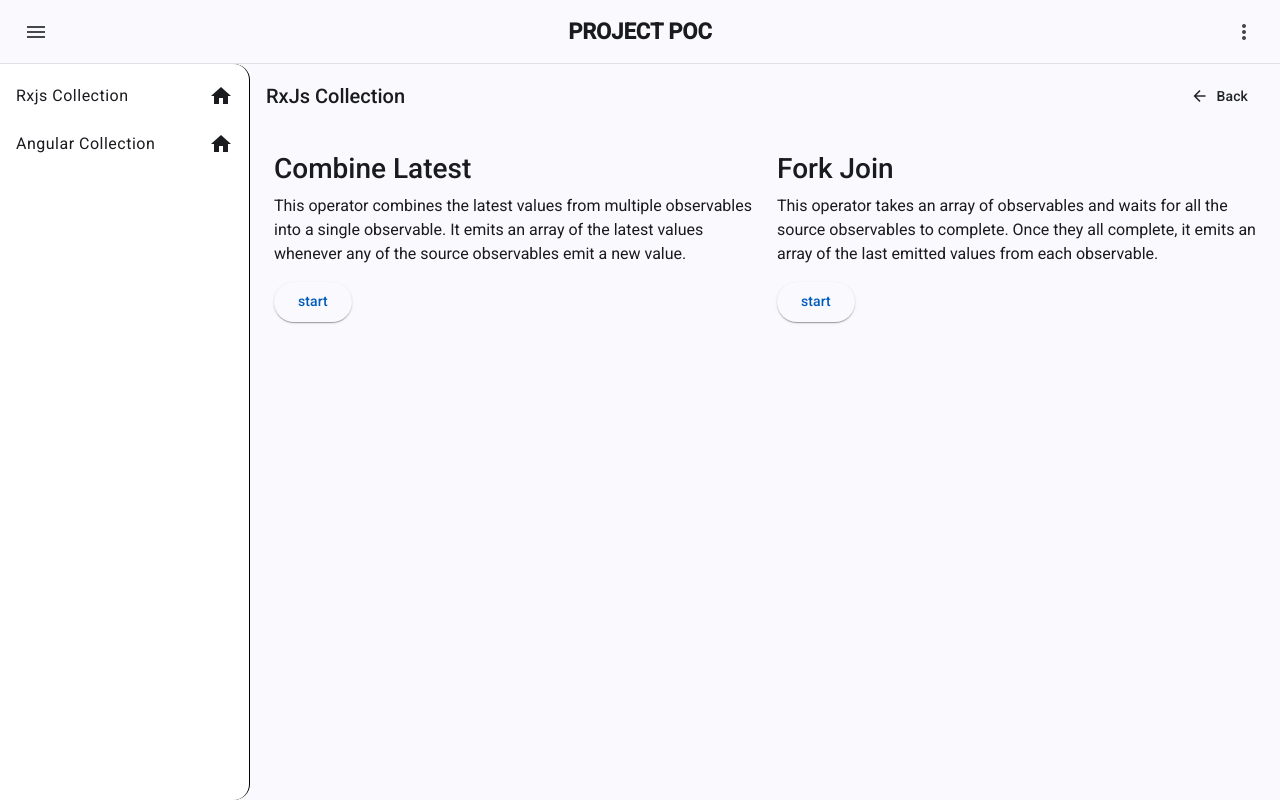
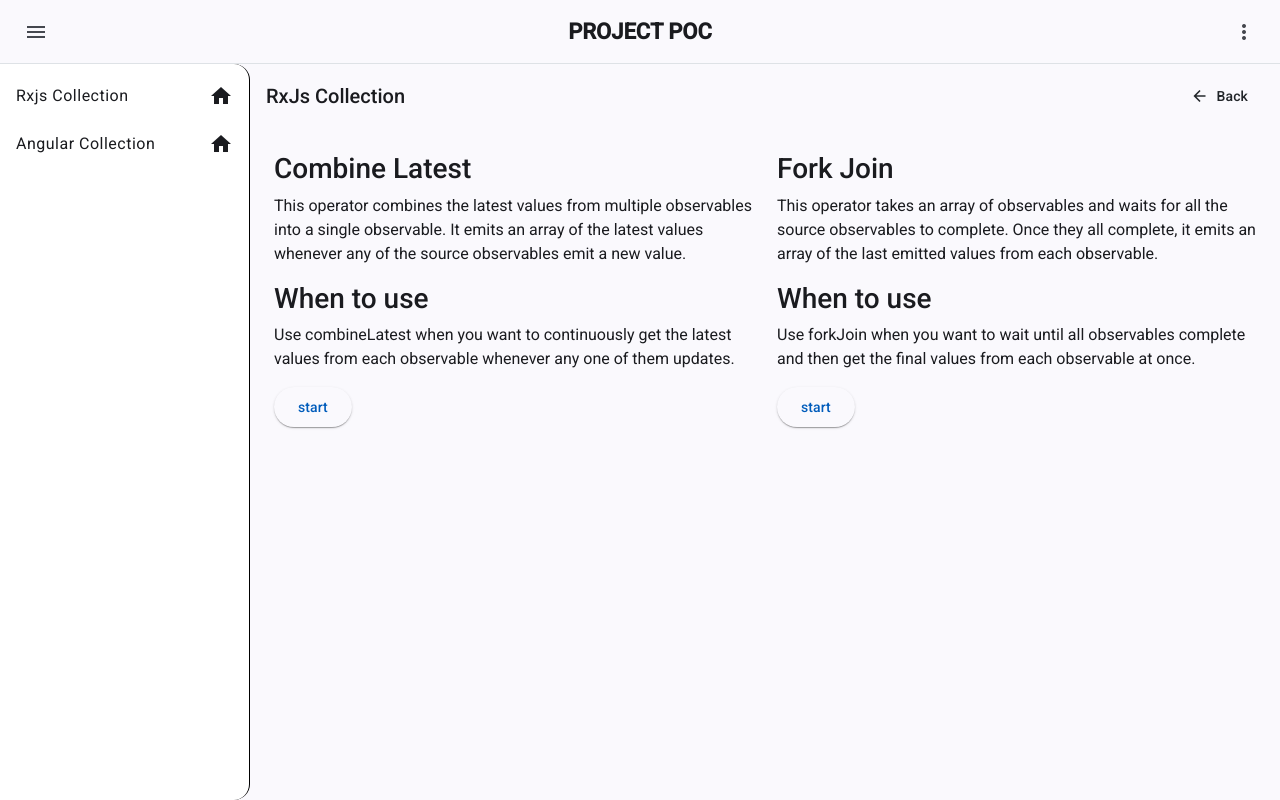
Before and after one commit to sandeep-falcon/project-poc, an Angular app: page /clfj in a window 1280 px wide. Built offline with nearby package versions, Linux system fonts and the light colour scheme.

Commit message:
UPDATE: Combine Latest and Fork Join

```diff
--- a/src/app/components/rxjs-collection/combine-latest-and-fork-join/combine-latest-and-fork-join.component.html
+++ b/src/app/components/rxjs-collection/combine-latest-and-fork-join/combine-latest-and-fork-join.component.html
@@ -4,10 +4,15 @@
             <h3>Combine Latest</h3>
             <p>This operator combines the latest values from multiple observables into a single observable. It emits an
                 array of the latest values whenever any of the source observables emit a new value.</p>
-            <button mat-raised-button (click)="getCombineLatest()">start</button>
         </div>
+        <div class="">
+            <h3>When to use</h3>
+            <p>Use combineLatest when you want to continuously get the latest values from each observable
+                whenever any one of them updates.</p>
+        </div>
+        <button mat-raised-button (click)="getCombineLatest()">start</button>
         <ul>
-            @for(item of combineLatestData; track $index){
+            @for(item of combineLatestData(); track $index){
             <li>{{item}}</li>
             }
         </ul>
@@ -18,10 +23,15 @@
             <h3>Fork Join</h3>
             <p>This operator takes an array of observables and waits for all the source observables to complete. Once
                 they all complete, it emits an array of the last emitted values from each observable.</p>
-            <button mat-raised-button (click)="getForkJoin()">start</button>
         </div>
+        <div class="">
+            <h3>When to use</h3>
+            <p>Use forkJoin when you want to wait until all observables complete and then get the final values from each
+                observable at once.</p>
+        </div>
+        <button mat-raised-button (click)="getForkJoin()">start</button>
         <ul>
-            @for(item of forkJoinData; track $index){
+            @for(item of forkJoinData(); track $index){
             <li>{{item}}</li>
             }
         </ul>
--- a/src/app/components/rxjs-collection/combine-latest-and-fork-join/combine-latest-and-fork-join.component.ts
+++ b/src/app/components/rxjs-collection/combine-latest-and-fork-join/combine-latest-and-fork-join.component.ts
@@ -1,6 +1,7 @@
-import { Component } from '@angular/core';
+import { Component, signal } from '@angular/core';
 import { DataService } from '../../../services/data.service';
 import { MaterialModule } from '../../../material/material.module';
+import { Subscription } from 'rxjs';
 
 @Component({
   selector: 'app-combine-latest-and-fork-join',
@@ -10,21 +11,31 @@ import { MaterialModule } from '../../../material/material.module';
   styleUrl: './combine-latest-and-fork-join.component.scss',
 })
 export class CombineLatestAndForkJoinComponent {
-  combineLatestData: number[] = [];
-  forkJoinData: number[] = [];
-  constructor(private dataService: DataService) { }
+  combineLatestData = signal<string[]>([]);
+  forkJoinData = signal<number[]>([]);
+  combineSubs!: Subscription;
+  forkJoinSubs!: Subscription;
+  constructor(private dataService: DataService) {}
 
   getCombineLatest() {
     this.dataService.getCombineLatest().subscribe((res) => {
       console.log('CombineLatest values', res);
-      this.combineLatestData.push(...res);
+      this.combineLatestData.update((prevData: string[]) => [
+        ...prevData,
+        JSON.stringify(res),
+      ]);
     });
   }
 
   getForkJoin() {
     this.dataService.getForkJoin().subscribe((res) => {
       console.log('ForkJoin values', res);
-      this.forkJoinData.push(...res);
+      this.forkJoinData.update((prevData: number[]) => [...prevData, ...res]);
     });
   }
+
+  ngOnDestroy() {
+    this.combineSubs?.unsubscribe();
+    this.forkJoinSubs?.unsubscribe();
+  }
 }
--- a/src/app/services/data.service.ts
+++ b/src/app/services/data.service.ts
@@ -30,19 +30,11 @@ export class DataService {
     return from([1, 2, 3, 4, 5]);
   }
 
-  // ! combine latest and Fork join
-
-  getData1() {
-    return of(1, 2, 3, 4, 5);
-  }
-  getData2() {
-    return from([6, 7, 8, 9, 10]);
-  }
-
+  observables = [of(1, 2, 3, 4, 5), from([10, 11, 12, 13, 14])];
   getCombineLatest() {
-    return combineLatest([this.getData1(), this.getData2()]);
+    return combineLatest(this.observables);
   }
   getForkJoin() {
-    return forkJoin([this.getData1(), this.getData2()]);
+    return forkJoin(this.observables);
   }
 }
```
